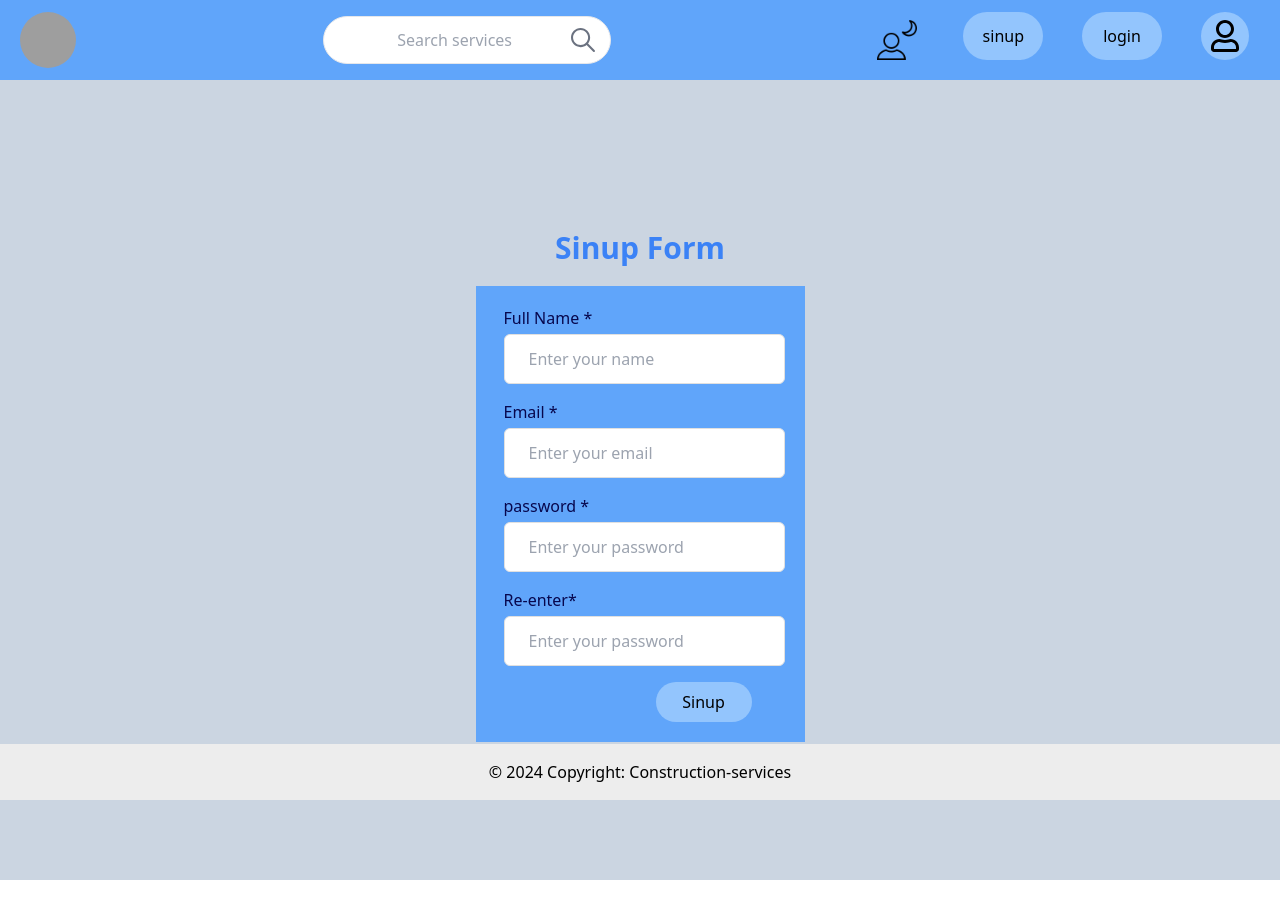
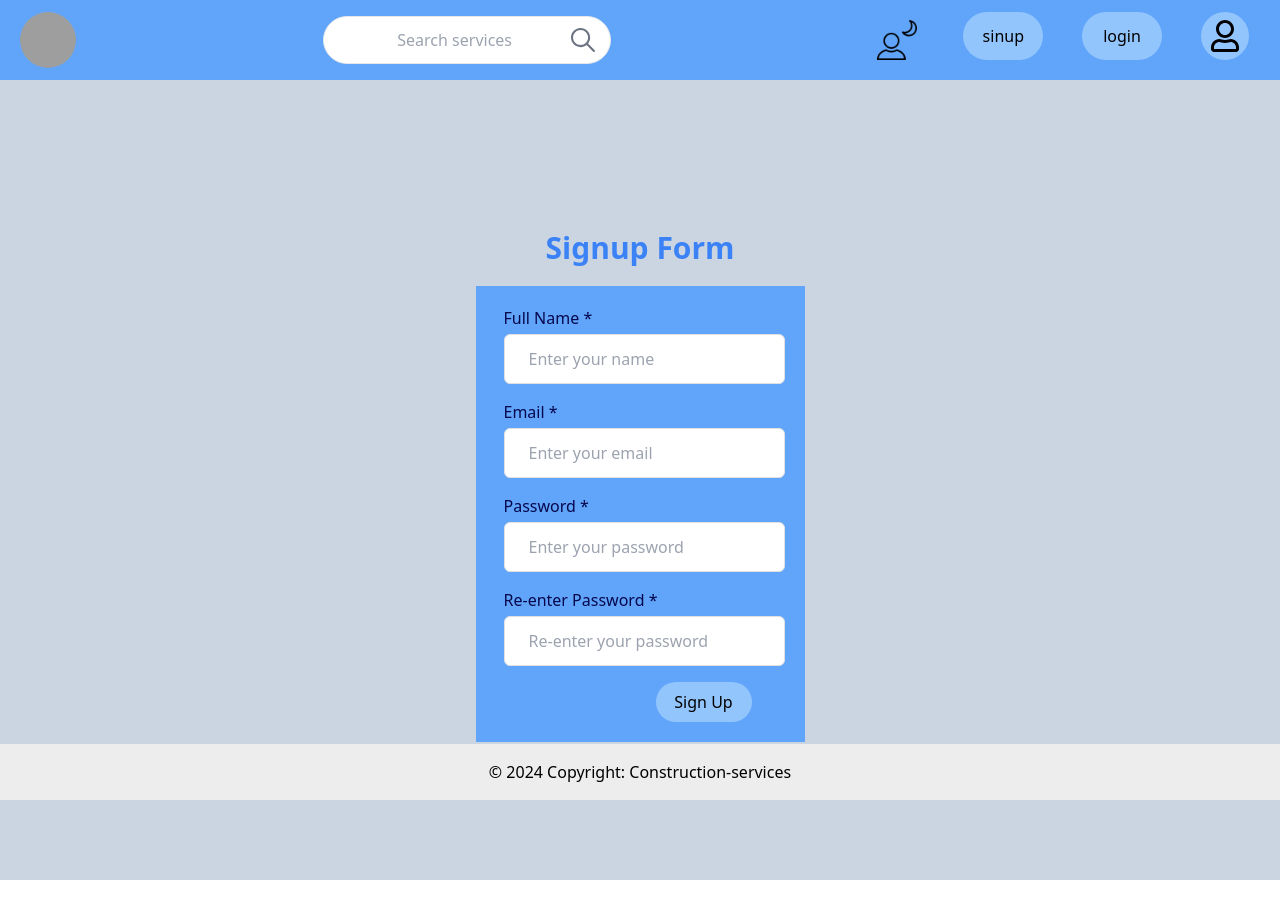
Before and after one commit to Sanujkumar/construction-services, a React (Vite) app in the folder frontend/: page /sinup in a window 1280 px wide. Shown: the top 918 px of the page. Built offline with nearby package versions, Linux system fonts and the light colour scheme; grey boxes are pictures that could not be loaded.

Commit message:
work in sinup and login buttons

```diff
--- a/frontend/src/components/loginForm.jsx
+++ b/frontend/src/components/loginForm.jsx
@@ -1,38 +1,97 @@
+import { useState } from "react";
+import { useNavigate } from "react-router-dom";
+import axios from "axios";
 
-const loginForm = () => {
+const LoginForm = () => {
+  const [loading, setLoading] = useState(false);
+  const [error, setError] = useState(null);
+  const [success, setSuccess] = useState(null);
+  const navigate = useNavigate();
+
+  const handleClickLogin = async (e) => {
+    e.preventDefault(); // Prevent default form submission
+    setLoading(true);
+    setError(null);
+
+    const formData = new FormData(e.target);
+    const data = Object.fromEntries(formData.entries());
+
+    try {
+      const response = await axios.post(
+        "https://construction-services-1.onrender.com/login",
+        data
+      );
+
+      setLoading(false);
+
+      if (response.status === 200 || response.status === 201) {
+        setSuccess(response.data.message || "Login Successful");
+        setTimeout(() => {
+          navigate("/");
+        }, 3000);
+      } else {
+        setError( response.data.message || "Invalid data");
+      }
+    } catch (err) {
+      setLoading(false);
+      setError(response.data.message || "Something went wrong. Please try again.");
+    }
+  };
+
   return (
-        <div className="flex flex-col items-center justify-center min-h-screen  bg-slate-300">
-        <h1 className="text-center text-3xl font-bold mb-5 pt-3 text-blue-500">Login Form</h1>
-        <div className="flex items-center justify-center ">
+    <div className="flex flex-col items-center justify-center min-h-screen bg-slate-300">
+      <h1 className="text-center text-3xl font-bold mb-5 pt-3 text-blue-500">
+        Login Form
+      </h1>
+      <div className="flex items-center justify-center">
         <div className="mx-auto w-full max-w-[550px] bg-blue-400 p-5">
-                <form action="https://construction-services-1.onrender.com/login" method="POST">
+          <form onSubmit={handleClickLogin}>
             <div className="mb-4 pl-2">
-                    <label htmlFor="email" className="mb-1 block text-base font-medium text-[#07074D]">
+              <label
+                htmlFor="email"
+                className="mb-1 block text-base font-medium text-[#07074D]"
+              >
                 Email *
               </label>
-                            <input type="email" name="email" id="emial" placeholder="Enter your email" required
-                                className="w-4/3  rounded-md border border-[#e0e0e0] bg-white py-3 px-6 text-base font-medium text-[#6B7280] outline-none focus:border-[#6A64F1] focus:shadow-md" />
+              <input
+                type="email"
+                name="email"
+                id="email"
+                placeholder="Enter your email"
+                required
+                className="w-4/3 rounded-md border border-[#e0e0e0] bg-white py-3 px-6 text-base font-medium text-[#6B7280] outline-none focus:border-[#6A64F1] focus:shadow-md"
+              />
             </div>
             <div className="mb-4 pl-2">
-                    <label htmlFor="password" className="mb-1 block text-base font-medium text-[#07074D]">
-                                password *
+              <label
+                htmlFor="password"
+                className="mb-1 block text-base font-medium text-[#07074D]"
+              >
+                Password *
               </label>
-                            <input type="password" name="password" id="password" placeholder="Enter your password" required
-                                className="w-4/3  rounded-md border border-[#e0e0e0] bg-white py-3 px-6 text-base font-medium text-[#6B7280] outline-none focus:border-[#6A64F1] focus:shadow-md" />
+              <input
+                type="password"
+                name="password"
+                id="password"
+                placeholder="Enter your password"
+                required
+                className="w-4/3 rounded-md border border-[#e0e0e0] bg-white py-3 px-6 text-base font-medium text-[#6B7280] outline-none focus:border-[#6A64F1] focus:shadow-md"
+              />
             </div>
-                    <div className="mb-4 pl-2">
-                    <label htmlFor="name" className="mb-1 block text-base font-medium text-[#07074D]">
-                                Re-enter*
-                            </label>
-                            <input type="text" name="re_enter" id="re_enter" placeholder="Enter your name" required
-                                className="w-4/3  rounded-md border border-[#e0e0e0] bg-white py-3 px-6 text-base font-medium text-[#6B7280] outline-none focus:border-[#6A64F1] focus:shadow-md" />
-                    </div>
-
-                     <button className="bg-blue-300 h-10 w-24 rounded-3xl ml-40 hover:bg-blue-500" type="submit">Login</button>
+            <button
+              className="bg-blue-300 h-10 w-24 rounded-3xl ml-40 hover:bg-blue-500"
+              type="submit"
+              disabled={loading}
+            >
+              {loading ? "Logging in..." : "Login"}
+            </button>
           </form>
+          {error && <p className="text-red-700 mt-4 text-center">{error}</p>}
+          {success && <p className="text-green-700 mt-4 text-center">{success}</p>}
         </div>
       </div>
     </div>
   );
 };
-export default loginForm;
+
+export default LoginForm;
--- a/frontend/src/components/sinupForm.jsx
+++ b/frontend/src/components/sinupForm.jsx
@@ -1,45 +1,112 @@
+import axios from "axios";
+import { useState } from "react";
+import { useNavigate } from "react-router-dom";
 
-const sinupform = () => {
+const SignupForm = () => {
+  const [loading, setLoading] = useState(false);
+  const [error, setError] = useState(null);
+  const [successMessage, setSuccessMessage] = useState(null);
+  const navigate = useNavigate();
+
+  const handleSubmit = async (e) => {
+    e.preventDefault();
+    setLoading(true);
+    setError(null);
+
+
+    const formData = new FormData(e.target);
+    const data = Object.fromEntries(formData.entries());
+
+    try {
+      const response = await axios.post("https://construction-services-1.onrender.com/sinup", data);
+      setLoading(false);
+
+      if (response.status === 200 || response.status === 201) {
+        setSuccessMessage(response.data.message || "Signup successful!");
+        setTimeout(() => {
+          navigate("/login"); // Redirect after success
+        }, 3000);
+      } else {
+        throw new Error(response.data.message || "Something went wrong");
+      }
+    } catch (err) {
+      setLoading(false);
+      setError(err.message || "An error occurred during signup.");
+    }
+  };
+
   return (
-        <div className="flex flex-col items-center justify-center min-h-screen  bg-slate-300">
-        <h1 className="text-center text-3xl font-bold mb-5 pt-3 text-blue-500">Sinup Form</h1>
-        <div className="flex items-center justify-center ">
+    <div className="flex flex-col items-center justify-center min-h-screen bg-slate-300">
+      <h1 className="text-center text-3xl font-bold mb-5 pt-3 text-blue-500">Signup Form</h1>
+      <div className="flex items-center justify-center">
         <div className="mx-auto w-full max-w-[550px] bg-blue-400 p-5">
-                <form action="https://construction-services-1.onrender.com/sinup" method="POST">
+          <form onSubmit={handleSubmit}>
             <div className="mb-4 pl-2">
               <label htmlFor="name" className="mb-1 block text-base font-medium text-[#07074D]">
                 Full Name *
               </label>
-                            <input type="text" name="name" id="name" placeholder="Enter your name" required
-                                className="w-4/3  rounded-md border border-[#e0e0e0] bg-white py-3 px-6 text-base font-medium text-[#6B7280] outline-none focus:border-[#6A64F1] focus:shadow-md" />
+              <input
+                type="text"
+                name="name"
+                id="name"
+                placeholder="Enter your name"
+                required
+                className="w-full rounded-md border border-[#e0e0e0] bg-white py-3 px-6 text-base font-medium text-[#6B7280] outline-none focus:border-[#6A64F1] focus:shadow-md"
+              />
             </div>
             <div className="mb-4 pl-2">
               <label htmlFor="email" className="mb-1 block text-base font-medium text-[#07074D]">
                 Email *
               </label>
-                            <input type="email" name="email" id="emial" placeholder="Enter your email" required
-                                className="w-4/3  rounded-md border border-[#e0e0e0] bg-white py-3 px-6 text-base font-medium text-[#6B7280] outline-none focus:border-[#6A64F1] focus:shadow-md" />
+              <input
+                type="email"
+                name="email"
+                id="email"
+                placeholder="Enter your email"
+                required
+                className="w-full rounded-md border border-[#e0e0e0] bg-white py-3 px-6 text-base font-medium text-[#6B7280] outline-none focus:border-[#6A64F1] focus:shadow-md"
+              />
             </div>
             <div className="mb-4 pl-2">
               <label htmlFor="password" className="mb-1 block text-base font-medium text-[#07074D]">
-                                password *
+                Password *
               </label>
-                            <input type="password" name="password" id="password" placeholder="Enter your password" required
-                                className="w-4/3  rounded-md border border-[#e0e0e0] bg-white py-3 px-6 text-base font-medium text-[#6B7280] outline-none focus:border-[#6A64F1] focus:shadow-md" />
+              <input
+                type="password"
+                name="password"
+                id="password"
+                placeholder="Enter your password"
+                required
+                className="w-full rounded-md border border-[#e0e0e0] bg-white py-3 px-6 text-base font-medium text-[#6B7280] outline-none focus:border-[#6A64F1] focus:shadow-md"
+              />
             </div>
             <div className="mb-4 pl-2">
-                    <label htmlFor="password" className="mb-1 block text-base font-medium text-[#07074D]">
-                                Re-enter*
+              <label htmlFor="re_enter" className="mb-1 block text-base font-medium text-[#07074D]">
+                Re-enter Password *
               </label>
-                            <input type="password" name="re_enter" id="re_enter" placeholder="Enter your password" required
-                                className="w-4/3  rounded-md border border-[#e0e0e0] bg-white py-3 px-6 text-base font-medium text-[#6B7280] outline-none focus:border-[#6A64F1] focus:shadow-md" />
+              <input
+                type="password"
+                name="re_enter"
+                id="re_enter"
+                placeholder="Re-enter your password"
+                required
+                className="w-full rounded-md border border-[#e0e0e0] bg-white py-3 px-6 text-base font-medium text-[#6B7280] outline-none focus:border-[#6A64F1] focus:shadow-md"
+              />
             </div>
-
-                     <button className="bg-blue-300 h-10 w-24 rounded-3xl ml-40 hover:bg-blue-500" type="submit">Sinup</button>
+            <button
+              className="bg-blue-300 h-10 w-24 rounded-3xl ml-40 hover:bg-blue-500"
+              type="submit"
+              disabled={loading}
+            >
+              {loading ? "Signing Up..." : "Sign Up"}
+            </button>
           </form>
+          {error && <p className="text-red-700 mt-4 text-center">{error}</p>}
+          {successMessage && <p className="text-green-700 mt-4 text-center">{successMessage}</p>}
         </div>
       </div>
     </div>
   );
 };
-export default sinupform;
+
+export default SignupForm;
```
Also changed, not shown: 1 other file (tests, documents, lock files or other folders). Lines whose indentation alone changed are shown as unchanged.
